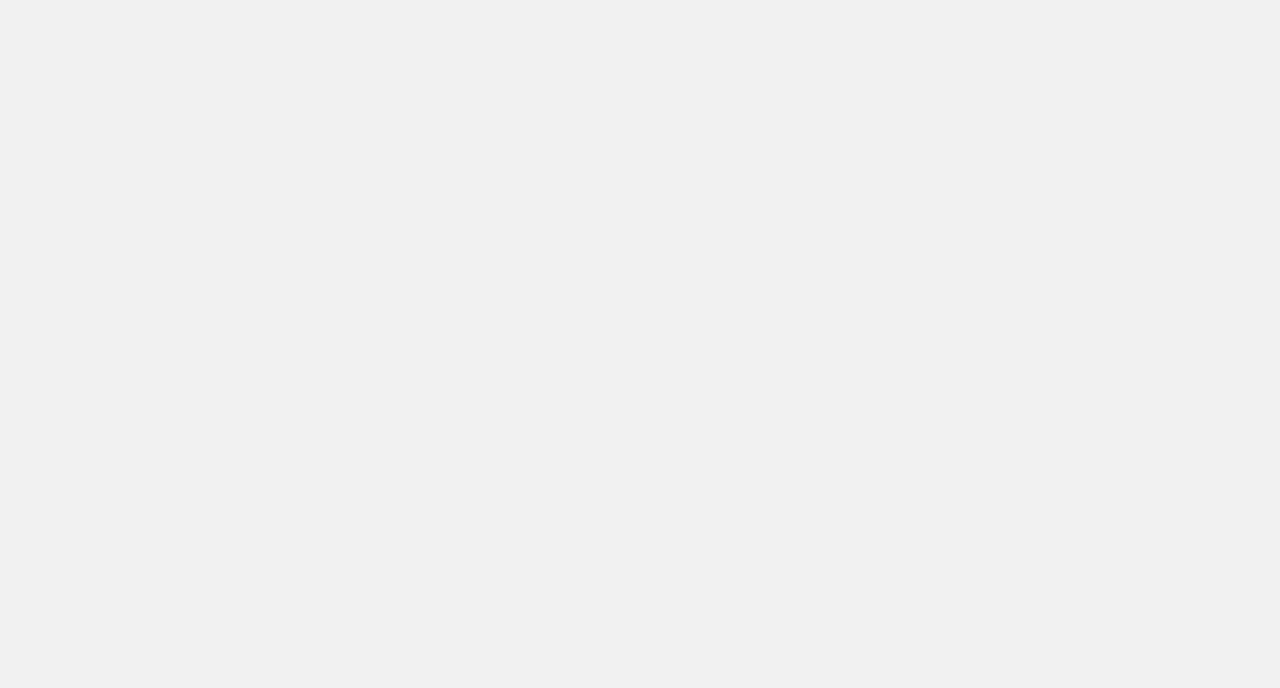
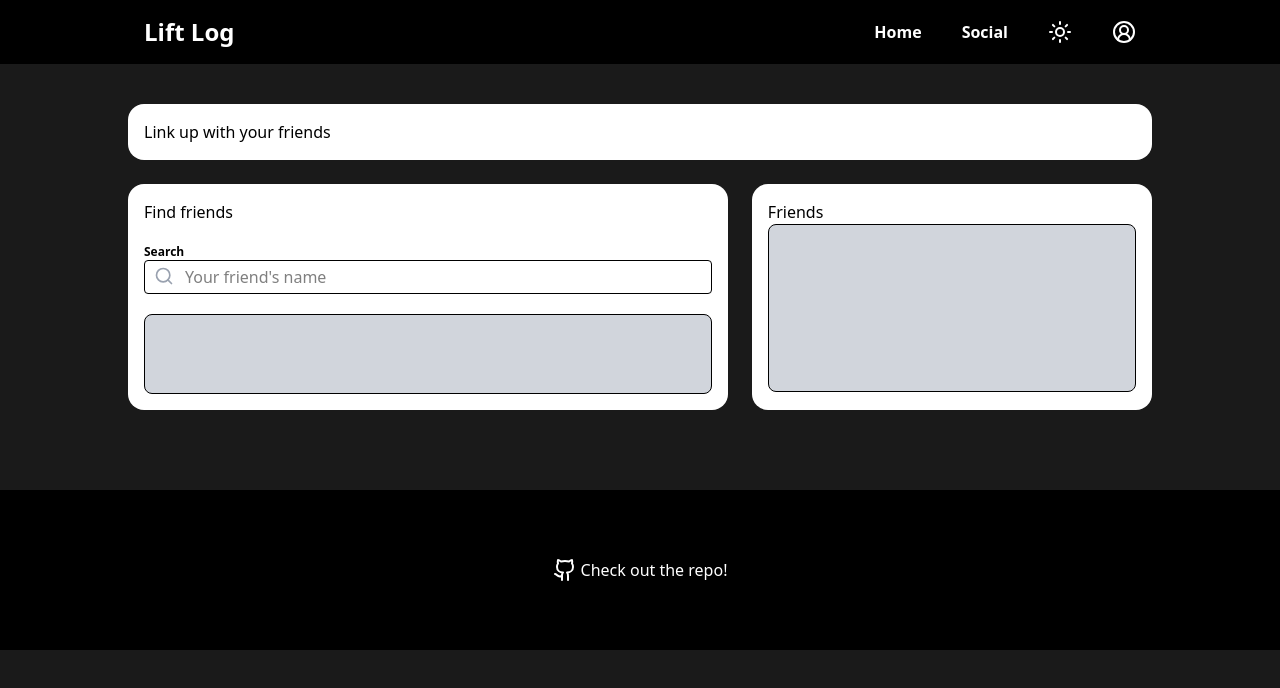
Before and after one commit to wihelm-rolstad/WebFrontEnd-Backend-Database, a React (Vite) app in the folder Frontend/: page /app/social in a window 1280 px wide. Before the commit this address had no page. Shown: the top 688 px of the page. Built offline with nearby package versions, Linux system fonts and the light colour scheme.

Commit message:
Ui enhancements and Social page in the making

```diff
--- a/Frontend/src/App.jsx
+++ b/Frontend/src/App.jsx
@@ -6,6 +6,7 @@ import LoginMobile from './pages/LoginMobile.jsx'
 import Dashboard from './pages/dashboard.jsx'
 import Layout from './pages/Layout.jsx'
 import UserInfo from './pages/Userinfo.jsx'
+import Social from './pages/Social.jsx'
 import './App.css'
 
 
@@ -34,6 +35,7 @@ function App(){
         <Route path="/app" element={<Layout />}>
           <Route index element={<Dashboard/>} />
           <Route path="userinfo" element={<UserInfo/>} />
+          <Route path="social" element={<Social/>} />
         </Route>
 
         <Route path="/userinfo" element={<Navigate to="/app/userinfo" replace />} />
--- a/Frontend/src/components/Navbar.jsx
+++ b/Frontend/src/components/Navbar.jsx
@@ -1,5 +1,6 @@
-import {CircleUserRound} from 'lucide-react'
+import {CircleUserRound, Sun} from 'lucide-react'
 import { useNavigate } from "react-router-dom";
+
 
 
 const Navbar = () => {
@@ -8,10 +9,14 @@ const Navbar = () => {
 
     return(
         <>
-            <div className="sticky flex flex-row top-0 h-16 bg-[var(--color-accent)] items-center px-8 py-4 mb-10 gap-20">
-                <h1 className="cursor-default">APPLICATION NAME</h1>
-                <button className="ml-auto hover:scale-110 cursor-pointer transition duration-200" onClick={()=> navigate("/app")}>Home</button>
-                <CircleUserRound className=" hover:scale-110 cursor-pointer transition duration-200" onClick={() => navigate("/app/userinfo")}/>
+            <div className="sticky flex flex-col top-0 h-16  bg-[var(--color-accent)] items-center py-4 mb-10 text-white">
+                <div className=" min-w-100 max-w-5xl w-full flex flex-row px-4 gap-10  mx-auto items-center font-semibold">
+                    <h1 className="cursor-default text-2xl">Lift Log</h1>
+                    <button className="ml-auto hover:scale-110 cursor-pointer transition duration-200" onClick={()=> navigate("/app")}>Home</button>
+                    <button className="hover:scale-110 cursor-pointer transition duration-200" onClick={()=> navigate("/app/social")}>Social</button>
+                    <Sun className="cursor-pointer hover:scale-110 transition duration-200"/>
+                    <CircleUserRound className="hover:scale-110 cursor-pointer transition duration-200" onClick={() => navigate("/app/userinfo")}/>
+                </div>
             </div>
         </>
     )
--- a/Frontend/src/components/footer.jsx
+++ b/Frontend/src/components/footer.jsx
@@ -3,10 +3,9 @@ import {Github} from 'lucide-react'
 const Footer = () => {
     return(
         <>
-            <div className="sticky bottom-0 w-full h-30 flex bg-[var(--color-accent)] mt-20 items-center mt-20">
-                <div className="flex flex-col p-4 max-w-160 mx-auto">
-
-                        <a className="flex gap-1 hover:text-blue-500 hover:scale-110 transition duration-200" href="https://github.com/wihelm-rolstad/WebFrontEnd-Backend-Database">  <Github/> Check out the repo!</a>
+            <div className="flex w-full bg-[var(--color-accent)] text-white mt-20 h-40 items-center">
+                <div className="flex flex-col p-4 max-w-5xl mx-auto justify-center items-center">
+                        <a className="flex gap-1 hover:text-lime-300 hover:scale-110 transition duration-200 mx-auto" href="https://github.com/wihelm-rolstad/WebFrontEnd-Backend-Database">  <Github/> Check out the repo!</a>
                 </div>
             </div>
         </>
--- a/Frontend/src/index.css
+++ b/Frontend/src/index.css
@@ -1,8 +1,8 @@
 @import "tailwindcss";
 
 :root{
-    --color-bg: rgb(241, 241, 241);
-    --color-accent: rgb(148, 223, 243);
+    --color-bg: rgb(26, 26, 26);
+    --color-accent: rgb(0, 0, 0);
     --color-accent2: rgb(146, 241, 94);
     --color-text: rgb(21, 21, 21);
     --color-border: rgb(206, 206, 206);
--- a/Frontend/src/pages/FriendUpdates.jsx
+++ b/Frontend/src/pages/FriendUpdates.jsx
@@ -2,7 +2,7 @@ const FriendUpdates = () => {
     return(
         <>
             <div className="p-2 bg-white w-full mx-auto shadow-lg h-50 rounded-2xl">
-                <p>f</p>
+                <p> </p>
                 <div>
 
                 </div>
--- /dev/null
+++ b/Frontend/src/pages/Social.jsx
@@ -0,0 +1,42 @@
+import FancyInput from '../components/elements/FancyInput'
+import { useState, useEffect } from 'react'
+import { Search } from 'lucide-react'
+
+const Social = () => {
+
+    const [searchValue, setSearchValue] = useState("")
+
+    return(
+        <>
+            <div className="flex flex-col gap-6">
+                <div className="bg-white p-4 rounded-2xl max-w-5xl w-full min-w-100 mx-auto">
+                    <h1>Link up with your friends</h1>
+                </div>
+
+                <div className="flex flex-row  max-w-5xl w-full min-w-100 mx-auto gap-6">
+                    <div className="flex flex-col gap-5 bg-white p-4 rounded-2xl w-[60%] min-w-100">
+                            <p>Find friends</p>
+                            <FancyInput
+                                Icon={Search}
+                                desc="Search"
+                                placeholder="Your friend's name"
+                                type="text"
+                                value={searchValue}
+                                onChange={(e) => setSearchValue(e.target.value)}
+                            />
+                        <div className="border rounded-lg h-20 bg-gray-300">
+
+                        </div>
+                    </div>
+                    <div className="bg-white p-4 rounded-2xl w-[40%] min-w-100">
+                            <p>Friends</p>
+                         <div className="border rounded-lg h-42 bg-gray-300">
+
+                        </div>
+                    </div>
+                </div>
+            </div>
+        </>
+    )
+}
+export default Social;
--- a/Frontend/src/pages/dashboard.jsx
+++ b/Frontend/src/pages/dashboard.jsx
@@ -5,7 +5,7 @@ import FriendUpdates from './FriendUpdates.jsx'
 const dashboard = () => {
     return(
         <>
-            <div className="flex w-full max-w-5xl flex-col gap-10 p-2 mx-auto rounded-3xl">
+            <div className="flex w-full max-w-5xl flex-col gap-6 p-2 mx-auto rounded-3xl">
                 <div className="px-10 w-full flex bg-white h-20 shadow-lg rounded-2xl items-center">
                     <p>Welcome back</p>
                 </div>
--- a/Frontend/src/pages/login.jsx
+++ b/Frontend/src/pages/login.jsx
@@ -14,15 +14,15 @@ const login = () => {
 
     return(
         <>
-        <div className="flex">
-            <div className="fixed top-50 left-50">
-                <p className="text-2xl font-bold bg-gradient-to-br from-lime-400 to-emerald-600 bg-clip-text text-transparent">APPLICATION NAME</p>
-                <p>Description here</p>
+        <div className="flex ">
+            <div className="fixed top-50 left-50 text-white">
+                <p className="text-4xl font-bold bg-gradient-to-br from-white to-gray-600 bg-clip-text text-transparent">Lift Log</p>
+                <p>Consistency is trough visualized progression</p>
             </div>
 
 
-            <div className="fixed right-0 h-full w-[30%] flex flex-col items-center gap-2 p-2 py-60 bg-gradient-to-br from-lime-400 to-emerald-600 text-white">
-                <h1 className="font-bold text-3xl">Log In</h1>
+            <div className="fixed right-0 h-full w-[30%] flex flex-col items-center gap-2 p-2 py-60 bg-gray-800 text-white">
+                <h1 className="font-bold text-3xl ">Log In</h1>
                 <div className="flex flex-col gap-2">
                     <FancyInput
                         desc="Email"
```
